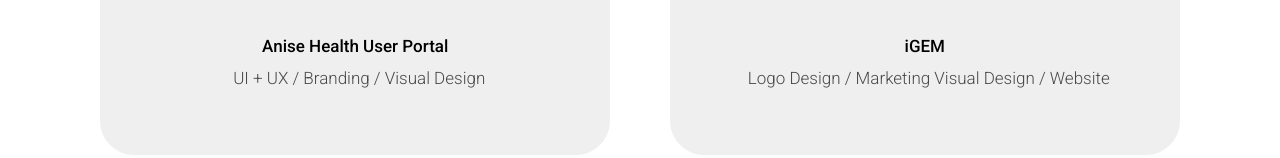
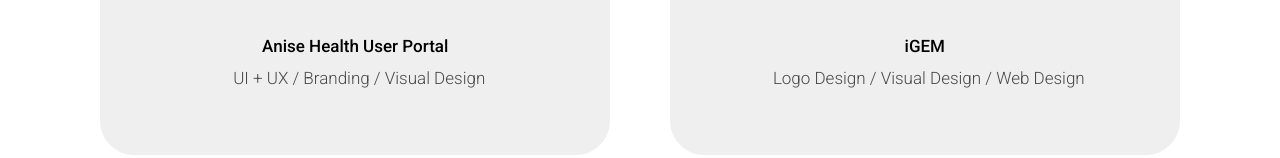
Before and after one commit to ljenn/ljenn.github.io, a plain HTML site: page index.html in a window 1280 px wide. Shown: the part 747-905 px from the top of the page. Drawn offline with Linux system fonts and the light colour scheme.

Commit message:
Update index.html

```diff
--- a/index.html
+++ b/index.html
@@ -124,7 +124,7 @@
                                 iGEM
                             </h4><br>
                             <p class="item-folio__cat">
-                                Logo Design / Marketing Visual Design / Website
+                                Logo Design / Visual Design / Web Design
                             </p>
                         </div>
                     </div>
```
